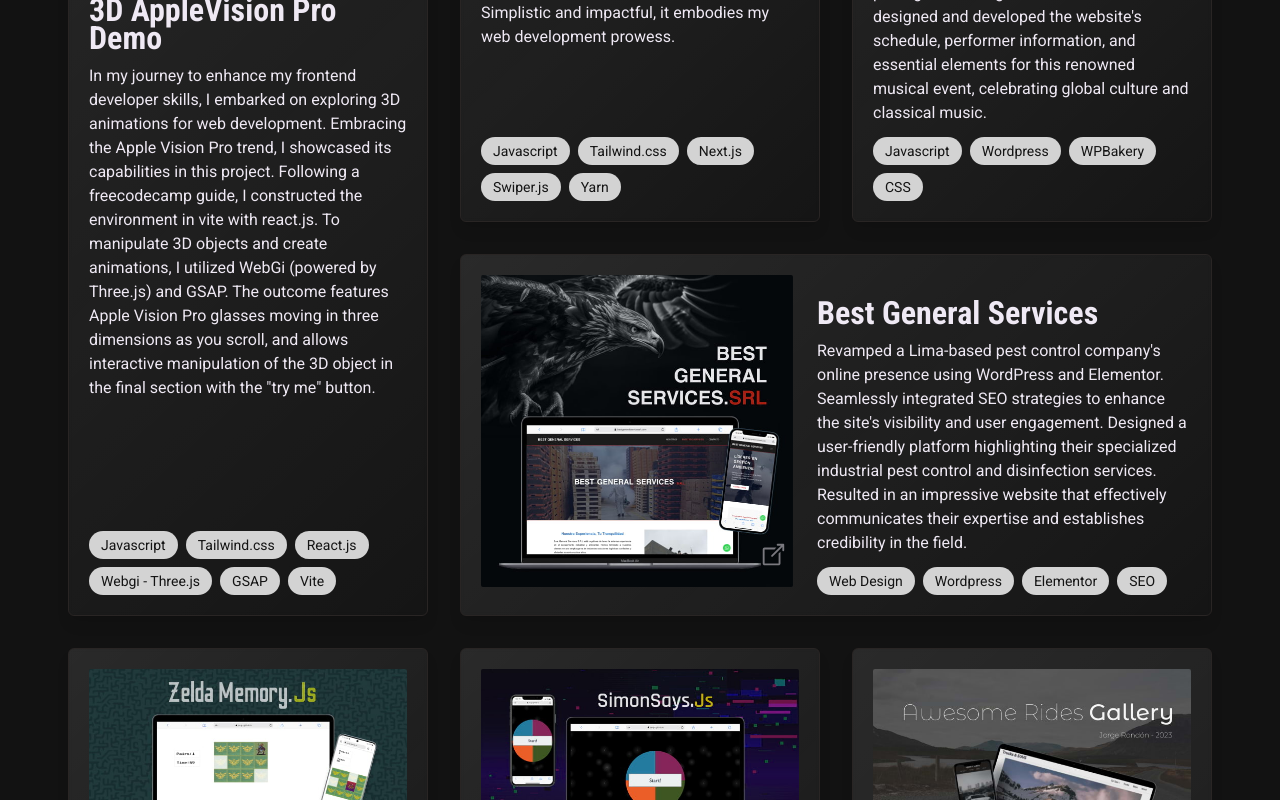
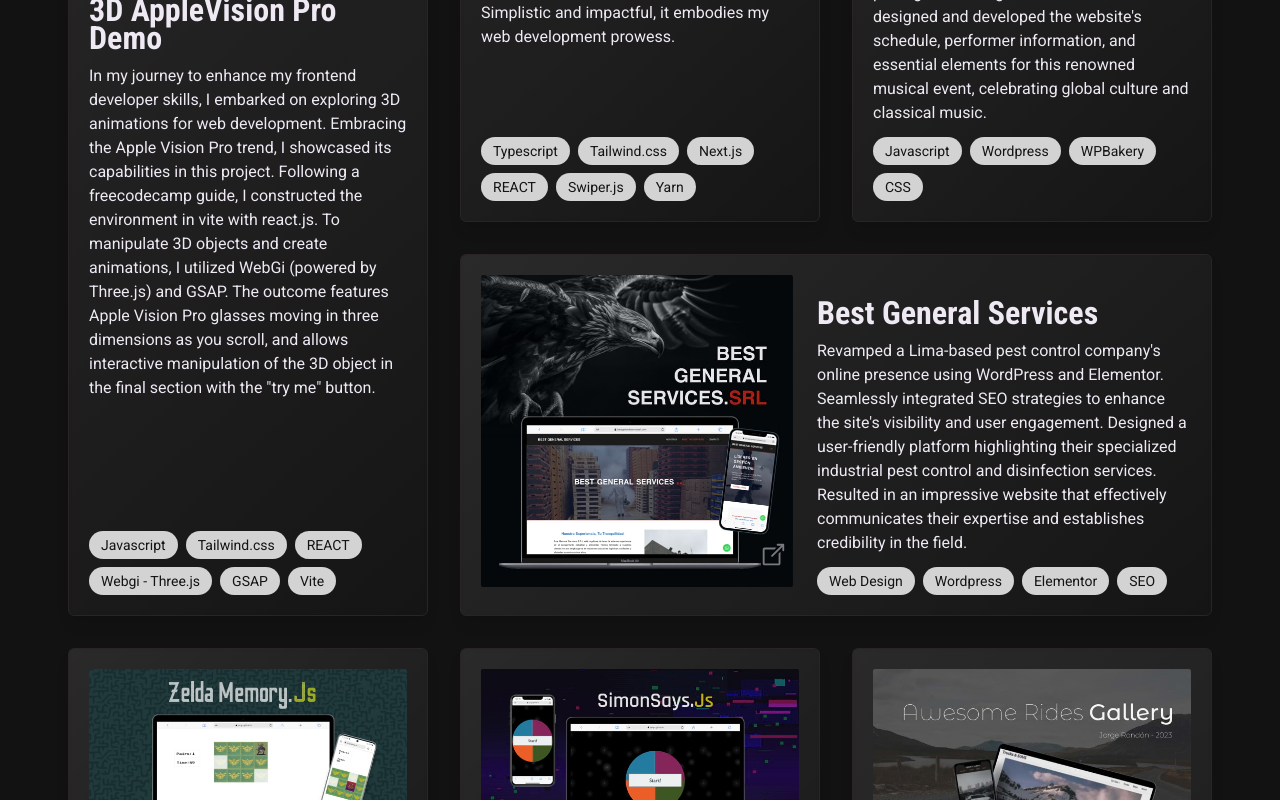
Before and after one commit to jor-g-r/portfolio-Jorge-Rondon, a Next.js app in the folder portfolio/: page / in a window 1280 px wide. Shown: the part 6060-6860 px from the top of the page. Built offline with nearby package versions, Linux system fonts and the light colour scheme.

Commit message:
Updated project tags = REACT

```diff
--- a/portfolio/src/app/components/Projects.tsx
+++ b/portfolio/src/app/components/Projects.tsx
@@ -30,7 +30,7 @@ const projectsInitialData = [
     tags: [
       { id: uuidv4(), text: "Javascript" },
       { id: uuidv4(), text: "Tailwind.css" },
-      { id: uuidv4(), text: "React.js" },
+      { id: uuidv4(), text: "REACT" },
       { id: uuidv4(), text: "Webgi - Three.js" },
       { id: uuidv4(), text: "GSAP" },
       { id: uuidv4(), text: "Vite" },
@@ -47,9 +47,10 @@ const projectsInitialData = [
     description: `Crafted a serene web presence for Vanargand Lodge in Dagget, MI, during my tenure at FrontPorch Solutions.
                       Using Next.js, TypeScript, and Tailwind CSS. Simplistic and impactful, it embodies my web development prowess.`,
     tags: [
-      { id: uuidv4(), text: "Javascript" },
+      { id: uuidv4(), text: "Typescript" },
       { id: uuidv4(), text: "Tailwind.css" },
       { id: uuidv4(), text: "Next.js" },
+      { id: uuidv4(), text: "REACT" },
       { id: uuidv4(), text: "Swiper.js" },
       { id: uuidv4(), text: "Yarn" },
     ],
@@ -142,9 +143,9 @@ const projectsInitialData = [
 
     tags: [
       { id: uuidv4(), text: "Iterative Development" },
-      { id: uuidv4(), text: "Javascript" },
+      { id: uuidv4(), text: "Typescript" },
       { id: uuidv4(), text: "Tailwind.css" },
-      { id: uuidv4(), text: "React.js" },
+      { id: uuidv4(), text: "REACT" },
       { id: uuidv4(), text: "Next.js" },
       { id: uuidv4(), text: "Swiper.js" },
       { id: uuidv4(), text: "Yarn" },
```
